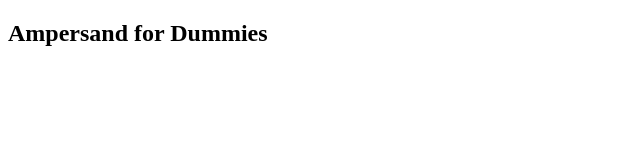
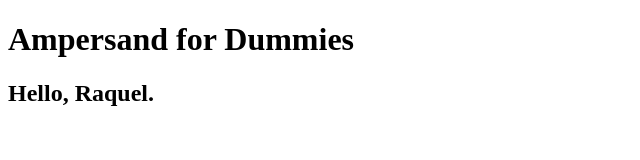
Before and after one commit to rdionis/ampersand-for-dummies, a website with bundled scripts: page index.html in a window 1280 px wide. Shown: the whole page, without its empty margins (0-640 px from the left). Built offline with nearby package versions, Linux system fonts and the light colour scheme.

Commit message:
experimenting

```diff
--- a/index.html
+++ b/index.html
@@ -7,7 +7,6 @@
     <title>Ampersand for Dummies</title>
 </head>
 <body>
-    <h2>Ampersand for Dummies</h2>
 </body>
-<script>src='index.js'</script>
+<script type='module', src='./src/index.js'>ss</script>
 </html>
--- /dev/null
+++ b/src/index.js
@@ -0,0 +1,43 @@
+
+import View from "./view.js";
+
+export default View
+
+
+; // Hello, Scaler
+
+// import { greet, message } from "./view.js";
+
+// const greet_scaler = greet("Scaler");
+
+// console.log(greet_scaler); // Hello, Scaler
+// console.log(message); // How you doing?
+// import AddParagraph from './view.js';
+
+// export default AddParagraph;
+
+// import AmpersandView from 'ampersand-view'
+
+
+// module.exports = AmpersandView.extend({
+
+//     template: "<h2>Let us see if this works</h2>",
+
+    // events: {
+    //     "click [data-hook=edit]": "edit"
+    // },
+
+    // bindings: {
+    //     "model.name": {
+    //         type: 'text',
+    //         hook: 'name'
+    //     },
+
+    //     "model.age": {
+    //         type: 'text',
+    //         hook: 'age'
+    //     }
+    // },
+    //}
+
+//});
--- /dev/null
+++ b/src/view.js
@@ -0,0 +1,48 @@
+//import AmpersandView from 'ampersand-view';
+
+export default function greet(name) {
+    const div = document.createElement("div")
+    const title = document.createElement("h1");
+    const hello = document.createElement("h2");
+    title.innerHTML = `Ampersand for Dummies`;
+    hello.innerHTML = `Hello, ${name}.`;
+    div.append(title, hello);
+    return div
+}
+document.body.appendChild(greet("Raquel"));
+console.log(greet("Raquel"));
+
+//greet("Carly")
+console.log("Raquel needs to sleep")
+
+// export default function addParagraph() {
+//
+//     console.log("Raquel needs to sleep")
+//     return
+// }
+
+// import AmpersandView from 'ampersand-view';
+
+
+// module.exports = AmpersandView.extend({
+
+//     template: "<h2>Let us see if this works</h2>",
+
+    // events: {
+    //     "click [data-hook=edit]": "edit"
+    // },
+
+    // bindings: {
+    //     "model.name": {
+    //         type: 'text',
+    //         hook: 'name'
+    //     },
+
+    //     "model.age": {
+    //         type: 'text',
+    //         hook: 'age'
+    //     }
+    // },
+    //}
+
+// });
```
Also changed, not shown: package.json (+21 -2 lines), index.js (deleted), 1 other file.
